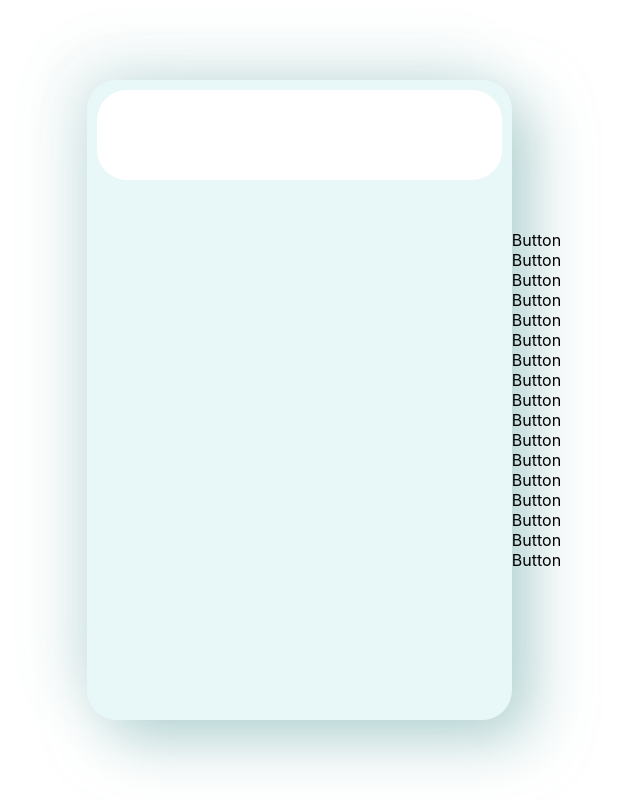
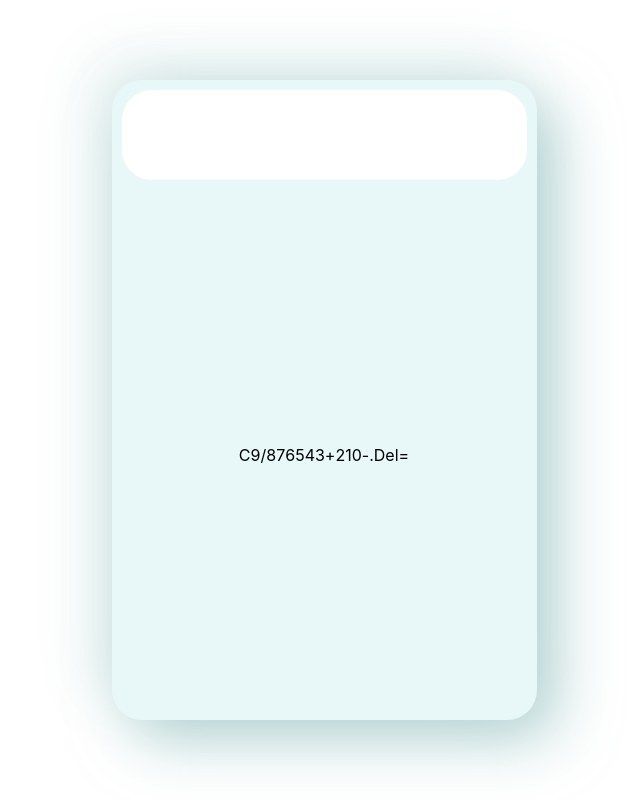
Before and after one commit to Iydeejames/Calculator, a React (Create React App) app in the folder calculator/: page / in a window 1280 px wide. Shown: the whole page, without its empty margins (316-956 px from the left). Built offline with nearby package versions, Linux system fonts and the light colour scheme.

Commit message:
Random edits

```diff
--- a/calculator/src/components/Button.js
+++ b/calculator/src/components/Button.js
@@ -1,9 +1,11 @@
 import React from 'react'
 import classes from "./Button.module.css"
 
-function Button() {
+function Button({value}) {
   return (
-    <div>Button</div>
+    <div className= {classes.calcBtns}>
+        {value}
+    </div>
   )
 }
 
--- a/calculator/src/components/Home.js
+++ b/calculator/src/components/Home.js
@@ -13,12 +13,12 @@ function Home() {
         <div className={classes.result}>
           <div className={classes.resbox}></div>
         </div>
-      </div>
       <div className={classes.btns}>
       {buttons.map((ele,index) => {return <Button value={ele}
       key={index}/>})}
       </div>
     </div>
+    </div>
   )
 }
 
--- a/calculator/src/components/Home.module.css
+++ b/calculator/src/components/Home.module.css
@@ -44,3 +44,13 @@
     padding-right: 10px;
     text-align: right;
 }
+
+.btns{
+    height: 530px;
+    width: 425px;
+    display: flex;
+    flex-flow: row wrap;
+    justify-content: center;
+    align-items: center;
+    border-radius: 30px;
+}
```
